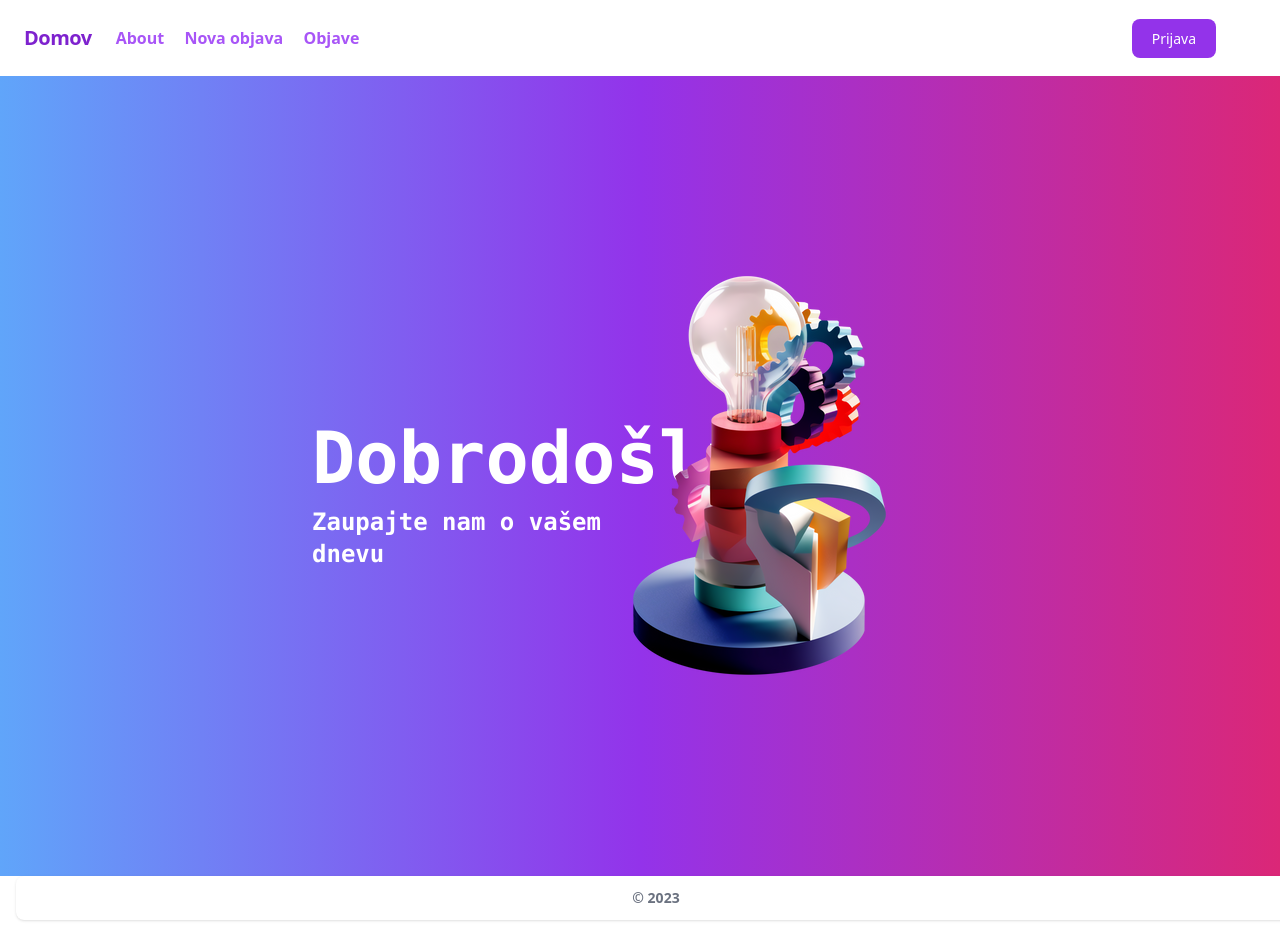
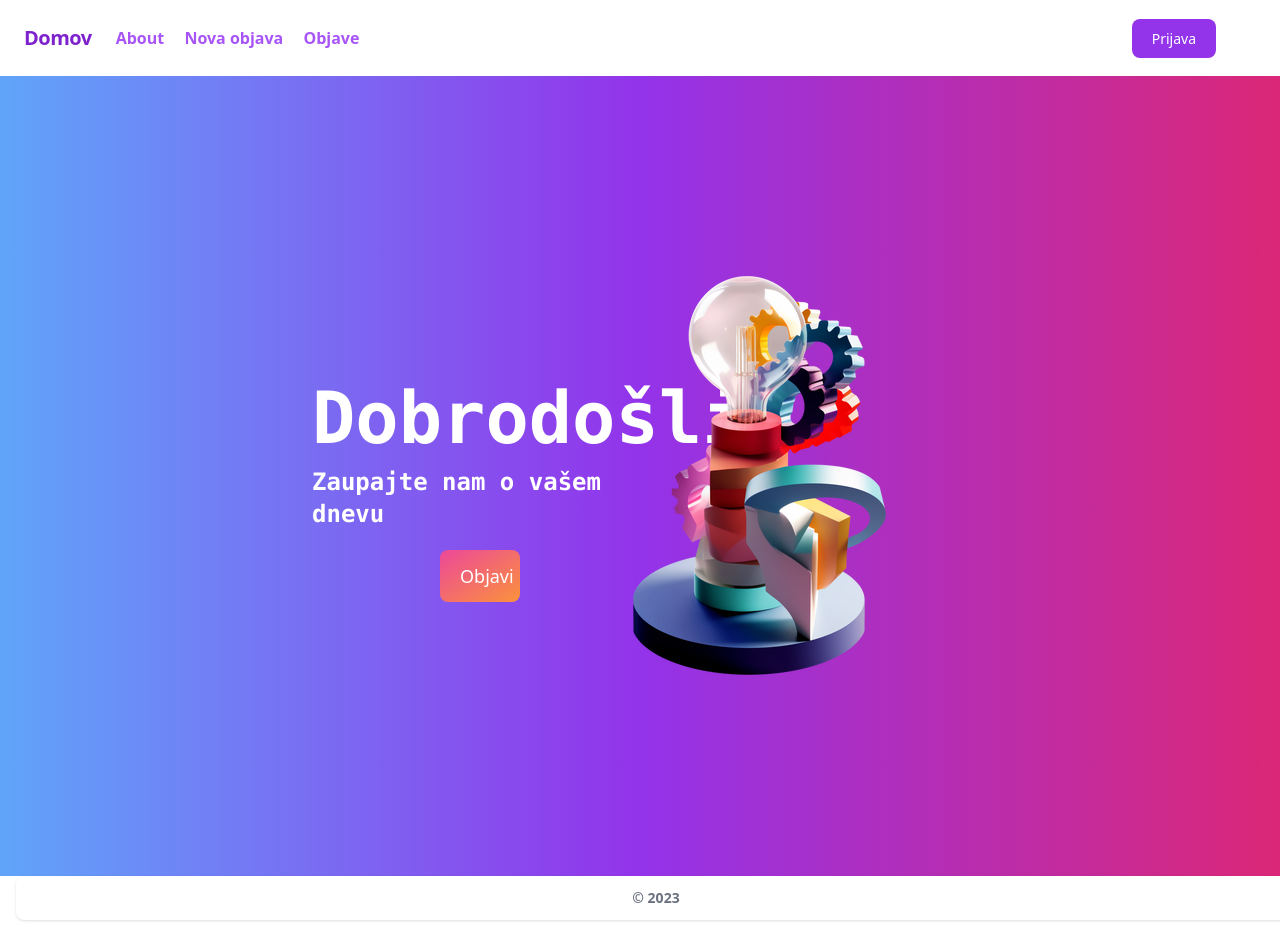
Before and after one commit to SarugaAlen/Blog-app, a SvelteKit app in the folder frontend/my-app/: page / in a window 1280 px wide. Built offline with nearby package versions, Linux system fonts and the light colour scheme.

Commit message:
Added button to the home page

```diff
--- a/frontend/my-app/src/routes/+page.svelte
+++ b/frontend/my-app/src/routes/+page.svelte
@@ -1,13 +1,22 @@
 <script>
-    const imagePath = '/images/img1.png'
+	const imagePath = '/images/img1.png';
 </script>
 
-<div class="flex justify-center items-center w-screen h-screen gradient bg-gradient-to-r from-blue-400 via-purple-600 to-pink-600 animate-gradient">
-    <div class="flex flex-col w-3/4 md:w-1/2 lg:w-1/3 xl:w-1/4 ml-5 md:ml-20">
-        <h1 class="text-white font-bold mt-5 md:mt-10 text-4xl md:text-7xl font-mono">Dobrodošli</h1>
-        <p class="text-xl md:text-2xl text-white font-bold font-mono mt-3">Zaupajte nam o vašem dnevu</p>
-    </div>
-    <div class="flex flex-col justify-center md:justify-end mt-5 md:mt-0 md:mr-40 mr-0">
-        <img src={imagePath} alt="slika" class="max-w-full md:max-w-5xl h-auto shadow-l">
-    </div>
+<div
+	class="flex justify-center items-center w-screen h-screen gradient bg-gradient-to-r from-blue-400 via-purple-600 to-pink-600 animate-gradient"
+>
+	<div class="flex flex-col w-3/4 md:w-1/2 lg:w-1/3 xl:w-1/4 ml-5 md:ml-20">
+		<h1 class="text-white font-bold mt-5 md:mt-10 text-4xl md:text-7xl font-mono">Dobrodošli</h1>
+		<p class="text-xl md:text-2xl text-white font-bold font-mono mt-3">
+			Zaupajte nam o vašem dnevu
+		</p>
+		<button
+			type="button"
+			class="text-white bg-gradient-to-br from-pink-500 to-orange-400 hover:bg-gradient-to-bl focus:ring-4 focus:outline-none focus:ring-pink-200 dark:focus:ring-pink-800 font-medium rounded-lg text-m md:text-lg px-5 py-2.5 md:py-3 text-center ml-5 md:ml-32 mr-2 mb-2 mt-3 md:mt-4 lg:mt-5 w-3/6 md:w-3/12"
+			><a href="/new">Objavi</a>
+		</button>
+	</div>
+	<div class="flex flex-col justify-center md:justify-end mt-5 md:mt-0 md:mr-40 mr-0">
+		<img src={imagePath} alt="slika" class="max-w-full md:max-w-5xl h-auto shadow-l" />
+	</div>
 </div>
```
